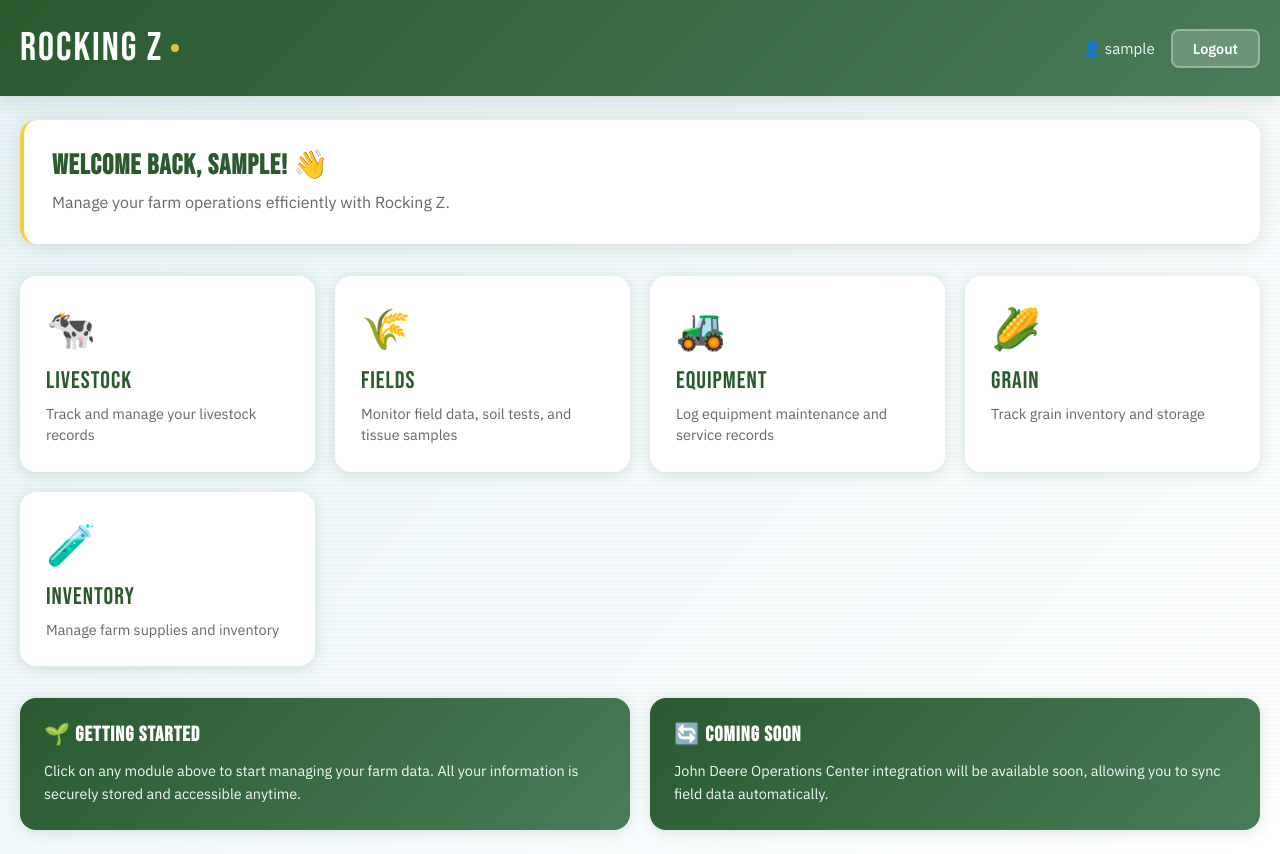
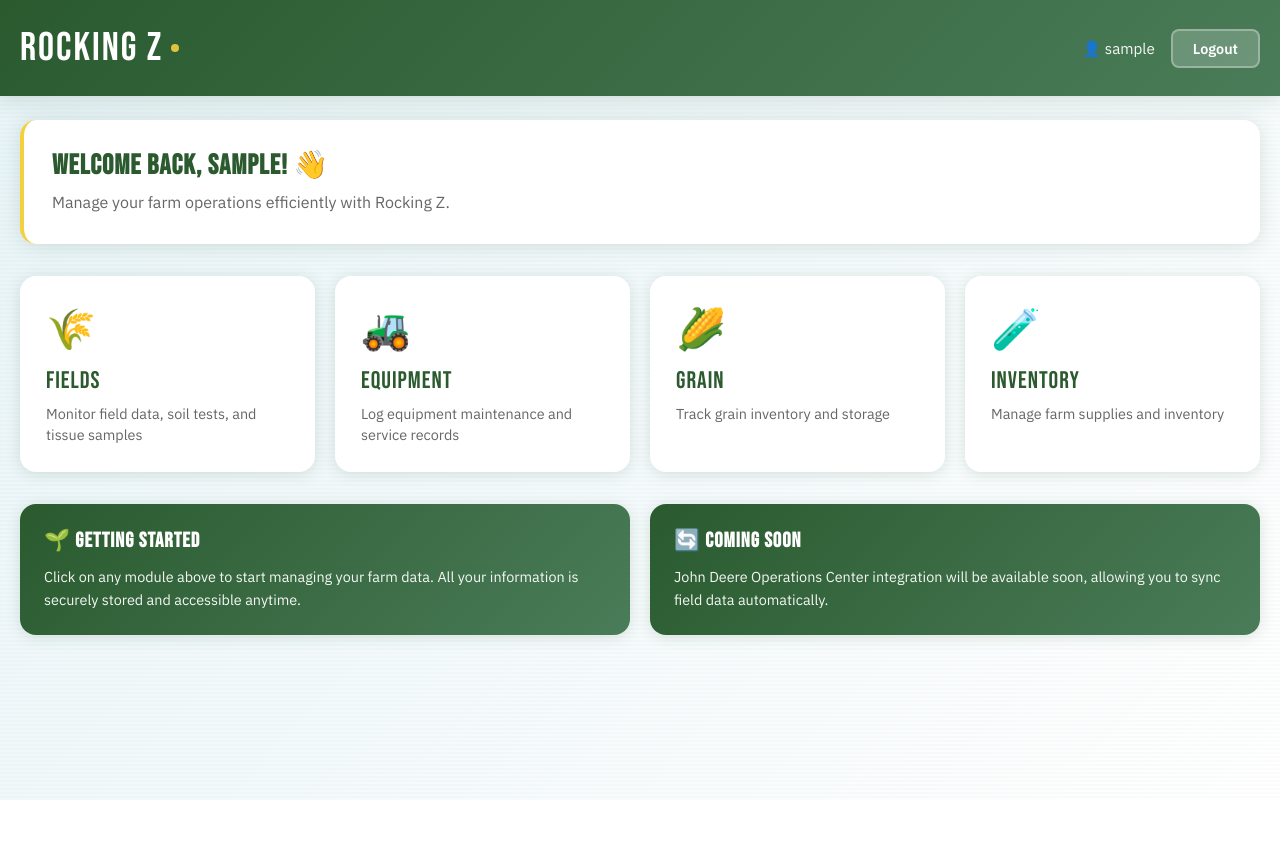
Before and after one commit to chopper123456/rocking-z-farm, a React (Vite) app in the folder frontend/: page / in a window 1280 px wide. After the commit the page ends 800 px from the top, so only its background shows below. Built offline with nearby package versions, Linux system fonts and the light colour scheme; no server answers; sample sign-in values are in the browser's storage.

Commit message:
Remove livestock module

```diff
--- a/frontend/src/components/Dashboard/Dashboard.jsx
+++ b/frontend/src/components/Dashboard/Dashboard.jsx
@@ -6,14 +6,7 @@ function Dashboard({ user, onLogout }) {
   const navigate = useNavigate();
 
   const modules = [
-    {
-      id: 'livestock',
-      icon: '🐄',
-      title: 'Livestock',
-      description: 'Track and manage your livestock records',
-      path: '/livestock',
-    },
-    {
+        {
       id: 'fields',
       icon: '🌾',
       title: 'Fields',
```
